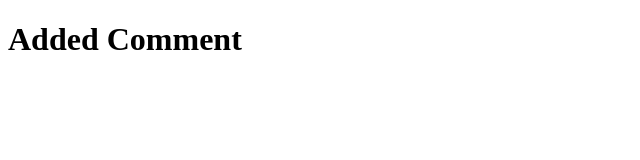
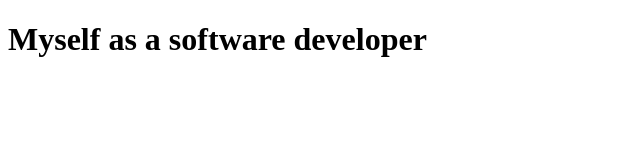
Before and after one commit to chandan-devs/Git--Tutorial, a plain HTML site: page about.html in a window 1280 px wide. Shown: the whole page, without its empty margins (0-640 px from the left). Drawn offline with Linux system fonts and the light colour scheme.

Commit message:
final commit

```diff
--- a/about.html
+++ b/about.html
@@ -7,6 +7,6 @@
     <title>Document</title>
 </head>
 <body>
-    <h1>Added Comment</h1>
+    <h1>Myself as a software developer</h1>
 </body>
 </html>
```
Also changed, not shown: 1 other file.
